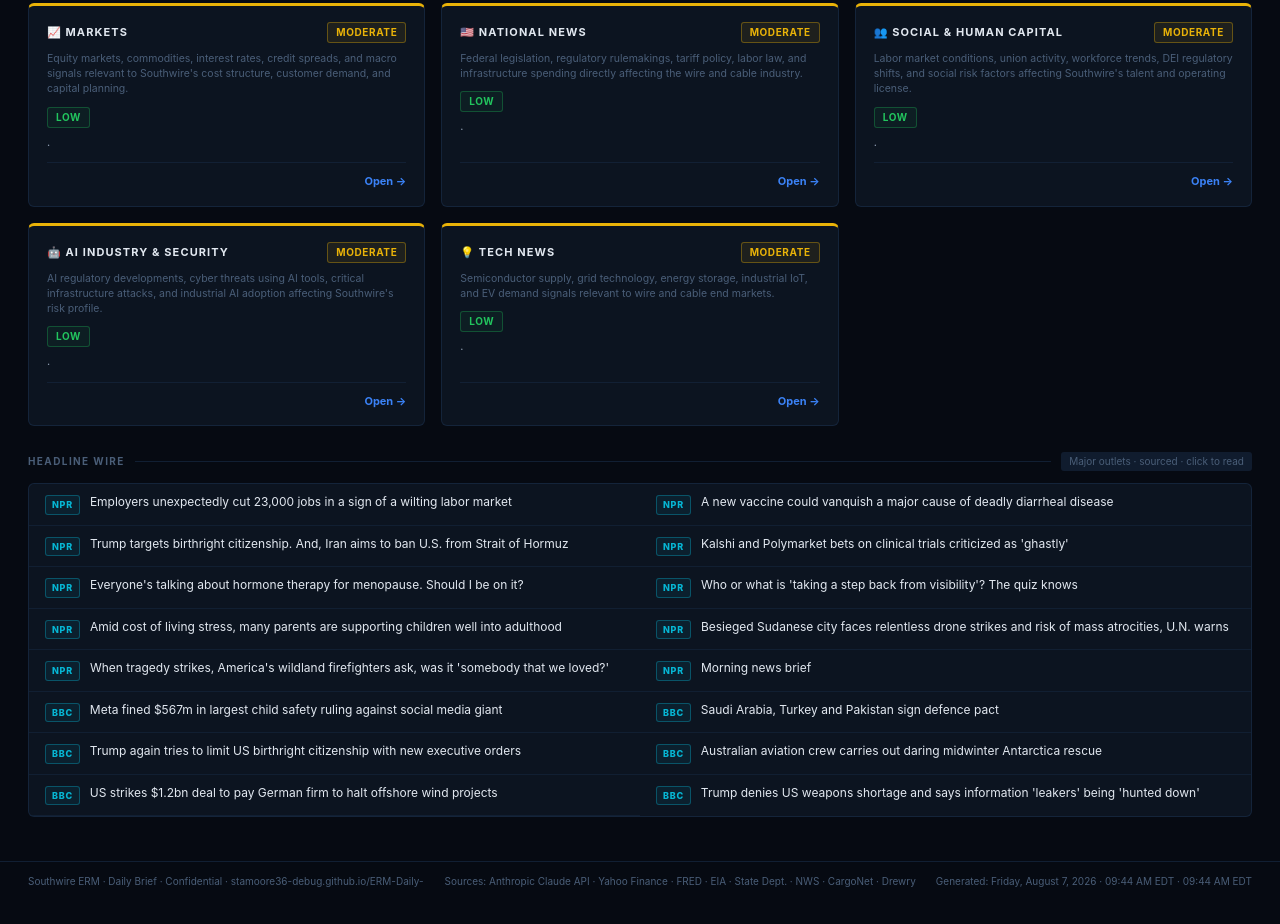
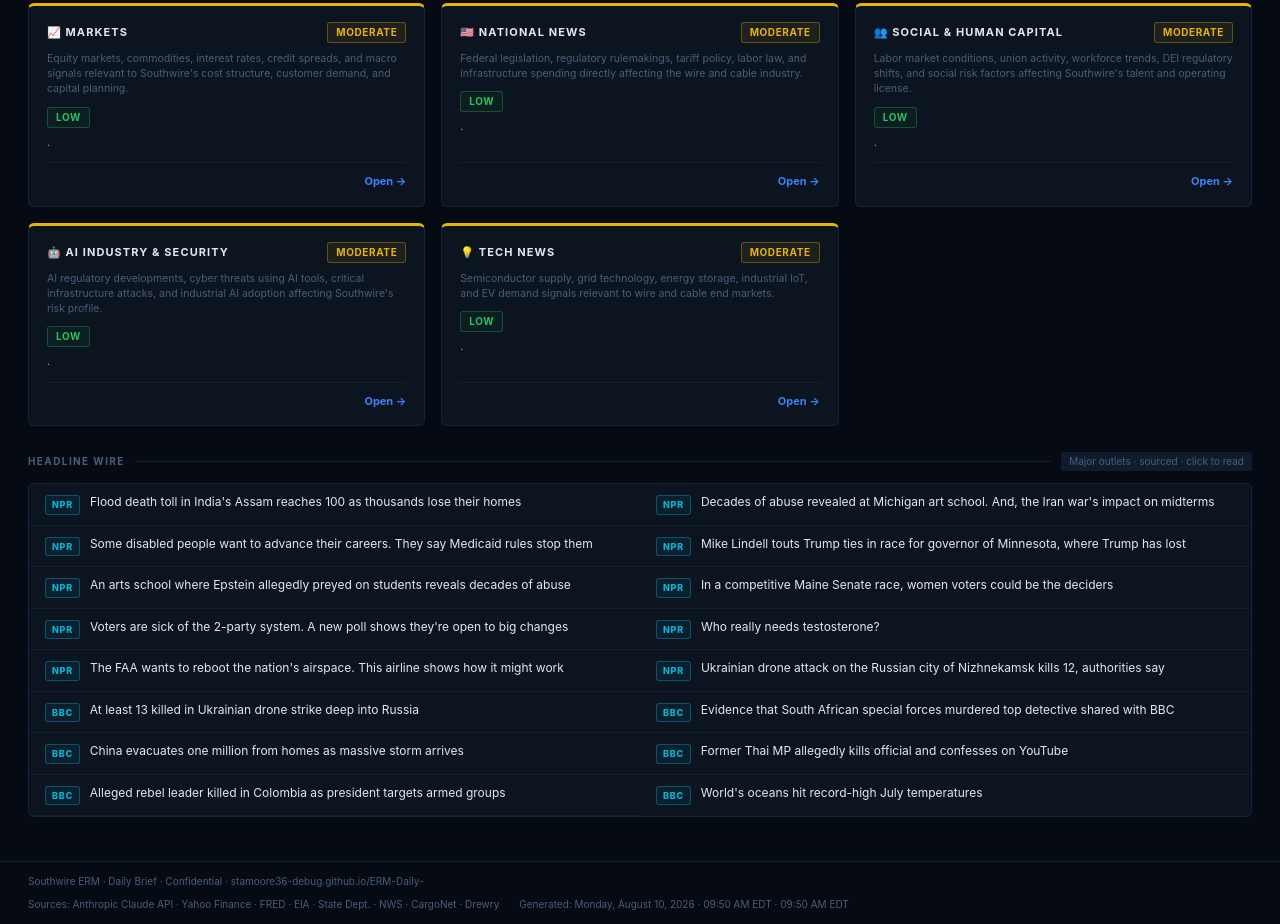
Before and after one commit to stamoore36-debug/ERM-Daily-, a plain HTML site: page index.html in a window 1280 px wide. Shown: the part 1091-2015 px from the top of the page. Before the commit the page ends 1992 px from the top, so only its background shows below. Drawn offline with Linux system fonts and the light colour scheme.

Commit message:
ERM Daily Brief: 2026-08-10 13:51 UTC

```diff
--- a/index.html
+++ b/index.html
@@ -203,9 +203,9 @@ button{font-family:inherit;cursor:pointer;}
 
 <script>window.__D = {
   "meta": {
-    "date": "Friday, August 7, 2026 · 09:44 AM EDT",
-    "dateShort": "Aug 7, 2026",
-    "runTime": "09:44 AM EDT",
+    "date": "Monday, August 10, 2026 · 09:50 AM EDT",
+    "dateShort": "Aug 10, 2026",
+    "runTime": "09:50 AM EDT",
     "posture": "ELEVATED",
     "postureSev": "high",
     "counts": {
@@ -219,7 +219,7 @@ button{font-family:inherit;cursor:pointer;}
     {
       "category": "US Equities",
       "name": "S&P 500",
-      "value": "7,743.47",
+      "value": "7,756.96",
       "unit": "Index · daily close",
       "note": "Broad equity risk-on/risk-off signal. High VIX or S&P drawdown signals demand risk for Southwire construction end markets.",
       "change": "▼ 0.00% day-over-day",
@@ -229,8 +229,8 @@ button{font-family:inherit;cursor:pointer;}
     {
       "category": "Energy",
       "name": "Brent Crude",
-      "value": "$82.02 /bbl",
-      "unit": "WTI $77.04 /bbl",
+      "value": "$85.49 /bbl",
+      "unit": "WTI $79.89 /bbl",
       "note": "Energy costs affect Southwire manufacturing and logistics. Sustained Brent >$90 pressures freight and resin input costs.",
       "change": "▼ 0.00% day-over-day",
       "changeSev": "good",
@@ -239,8 +239,8 @@ button{font-family:inherit;cursor:pointer;}
     {
       "category": "Critical Input",
       "name": "Copper (LME)",
-      "value": "$6.63 /lb",
-      "unit": "($14,617 /MT) · LME spot",
+      "value": "$6.61 /lb",
+      "unit": "($14,570 /MT) · LME spot",
       "note": "Primary raw material. Copper content of wire drives COGS. Sustained elevation compresses margin unless hedged or repriced.",
       "change": "▼ 0.00% day-over-day",
       "changeSev": "good",
@@ -249,7 +249,7 @@ button{font-family:inherit;cursor:pointer;}
     {
       "category": "Critical Input",
       "name": "Aluminum (LME)",
-      "value": "$3,384.00 /lb",
+      "value": "$3,480.50 /lb",
       "unit": "LME spot · Midwest premium add",
       "note": "Key input for aluminum wire and cable. Price signals secondary cost pressure and hedge calendar triggers.",
       "change": "▼ 0.00% day-over-day",
@@ -269,7 +269,7 @@ button{font-family:inherit;cursor:pointer;}
     {
       "category": "Volatility",
       "name": "VIX",
-      "value": "15.29",
+      "value": "15.34",
       "unit": "CBOE Volatility Index",
       "note": "Equity market fear gauge. VIX >25 indicates risk-off environment; monitor customer demand signals and receivables.",
       "change": "▼ 0.00% day-over-day",
@@ -279,7 +279,7 @@ button{font-family:inherit;cursor:pointer;}
     {
       "category": "Macro",
       "name": "Natural Gas",
-      "value": "$2.684 /MMBtu",
+      "value": "$2.792 /MMBtu",
       "unit": "Henry Hub futures",
       "note": "Energy input for manufacturing and logistics. Sustained elevation pressures margin. Drives residential heating demand indirectly.",
       "change": "▼ 0.00% day-over-day",
@@ -289,7 +289,7 @@ button{font-family:inherit;cursor:pointer;}
     {
       "category": "Safe Haven",
       "name": "Gold",
-      "value": "$4,413 /oz",
+      "value": "$4,396 /oz",
       "unit": "COMEX spot",
       "note": "Risk sentiment indicator. Gold >$3,000 with VIX elevation signals macro uncertainty that may dampen CapEx spending by customers.",
       "change": "▼ 0.00% day-over-day",
@@ -300,14 +300,11 @@ button{font-family:inherit;cursor:pointer;}
   "charts": [
     {
       "name": "S&P 500 · 30d",
-      "value": "7,743.47",
+      "value": "7,756.96",
       "chg": "0.0%",
       "bad": false,
-      "range": "30d range: 7,316.15 – 7,743.49",
+      "range": "30d range: 7,316.15 – 7,757.64",
       "pts": [
-        7503.8501,
-        7482.71,
-        7543.6401,
         7575.3901,
         7515.3398,
         7543.5898,
@@ -328,19 +325,17 @@ button{font-family:inherit;cursor:pointer;}
         7736.52,
         7723.5498,
         7709.96,
-        7743.4902
+        7757.6401,
+        7757.46
       ]
     },
     {
       "name": "Brent Crude · 30d",
-      "value": "82.02",
+      "value": "85.49",
       "chg": "0.0%",
       "bad": true,
-      "range": "30d range: 74.16 – 100.69",
+      "range": "30d range: 76.01 – 100.69",
       "pts": [
-        74.16,
-        78.02,
-        76.3,
         76.01,
         83.3,
         84.73,
@@ -361,19 +356,17 @@ button{font-family:inherit;cursor:pointer;}
         79.36,
         79.45,
         82.49,
-        82.05
+        83.55,
+        85.49
       ]
     },
     {
       "name": "Gold · 30d",
-      "value": "4,413.00",
+      "value": "4,395.60",
       "chg": "0.0%",
       "bad": false,
-      "range": "30d range: 3,985.60 – 4,413.10",
+      "range": "30d range: 3,985.60 – 4,394.80",
       "pts": [
-        4145.2998,
-        4070.8999,
-        4130.6001,
         4104.1001,
         3997.0,
         4061.1001,
@@ -394,19 +387,17 @@ button{font-family:inherit;cursor:pointer;}
         4095.3999,
         4245.7998,
         4242.0,
-        4413.1001
+        4340.7002,
+        4394.7998
       ]
     },
     {
       "name": "VIX · 30d",
-      "value": "15.29",
+      "value": "15.34",
       "chg": "0.0%",
       "bad": true,
-      "range": "30d range: 15.03 – 20.66",
+      "range": "30d range: 14.90 – 20.66",
       "pts": [
-        16.13,
-        16.9,
-        15.84,
         15.03,
         17.16,
         16.5,
@@ -427,19 +418,17 @@ button{font-family:inherit;cursor:pointer;}
         16.5,
         15.81,
         15.15,
-        15.29
+        14.9,
+        15.34
       ]
     },
     {
       "name": "Copper (LME) · 30d",
-      "value": "6.63",
+      "value": "6.61",
       "chg": "0.0%",
       "bad": true,
-      "range": "30d range: 6.05 – 6.70",
+      "range": "30d range: 6.22 – 6.70",
       "pts": [
-        6.1715,
-        6.0545,
-        6.215,
         6.2335,
         6.233,
         6.33,
@@ -460,122 +449,123 @@ button{font-family:inherit;cursor:pointer;}
         6.6185,
         6.703,
         6.687,
-        6.6315
+        6.5705,
+        6.6095
       ]
     }
   ],
   "wire": [
     {
       "outlet": "NPR",
-      "title": "Employers unexpectedly cut 23,000 jobs in a sign of a wilting labor market",
-      "url": "https://www.npr.org/2026/08/07/nx-s1-5924786/employers-economy-labor-jobs-federal-reserve",
-      "summary": "U.S. employers cut 23,000 jobs in July, and job gains for the two previous months were weaker than initially reported, according to a report Friday from the Labor Department.",
-      "pub_date": "Fri, 07 Aug 2026 09:10:10 -0400"
+      "title": "Flood death toll in India's Assam reaches 100 as thousands lose their homes",
+      "url": "https://www.npr.org/2026/08/10/g-s1-138015/flood-death-toll-in-indias-assam-reaches-100-as-thousands-lose-their-homes",
+      "summary": "Days of heavy monsoon rain has caused rivers, including the Brahmaputra, to overflow, inundating communities, disrupting livelihoods and damaging infrastructure.",
+      "pub_date": "Mon, 10 Aug 2026 08:39:05 -0400"
     },
     {
       "outlet": "NPR",
-      "title": "A new vaccine could vanquish a major cause of deadly diarrheal disease",
-      "url": "https://www.npr.org/2026/08/07/g-s1-137456/diarrhea-disease-vaccine-childhood-deaths-shigella",
-      "summary": "Over 1 million people a year die from diarrheal disease. Nearly half are kids under age 5. A new vaccine in trials offers great hope.",
-      "pub_date": "Fri, 07 Aug 2026 07:36:33 -0400"
+      "title": "Decades of abuse revealed at Michigan art school. And, the Iran war's impact on midterms",
+      "url": "https://www.npr.org/2026/08/10/g-s1-138013/up-first-newsletter-epstein-interlochen-center-for-the-arts-trump-iran-midterms-wildfires",
+      "summary": "A new report has revealed decades of alleged abuse at an elite art school. NPR spoke with one of the victims. And, Iran is playing the long game with negotiations, which could impact midterms.",
+      "pub_date": "Mon, 10 Aug 2026 07:42:58 -0400"
     },
     {
       "outlet": "NPR",
-      "title": "Trump targets birthright citizenship. And, Iran aims to ban U.S. from Strait of Hormuz",
-      "url": "https://www.npr.org/2026/08/07/g-s1-137730/up-first-newsletter-trump-birthright-citizenship-iran-oman-strait-of-hormuz-anthony-fauci-mitch-mcconnell",
-      "summary": "President Trump says he has signed two new orders targeting birthright citizenship. And, Iran is aiming to ban U.S. ships from the Strait of Hormuz.",
-      "pub_date": "Fri, 07 Aug 2026 06:56:19 -0400"
+      "title": "Some disabled people want to advance their careers. They say Medicaid rules stop them",
+      "url": "https://www.npr.org/2026/08/10/nx-s1-5910791/disabilities-people-work-requirements-medicaid-income-caps-buy-in",
+      "summary": "Medicaid will have new work requirements next year. But some people with disabilities, who already work, say they'd like to work more, but risk losing their Medicaid coverage if they earn too much.",
+      "pub_date": "Mon, 10 Aug 2026 07:00:00 -0400"
     },
     {
       "outlet": "NPR",
-      "title": "Kalshi and Polymarket bets on clinical trials criticized as 'ghastly'",
-      "url": "https://www.npr.org/2026/08/07/nx-s1-5922530/patients-betting-kalshi-polymarket-clinical-trials",
-      "summary": "Researchers warn betting on clinical trials could incentivize insider trading and interfere with drug development. But Kalshi and Polymarket say they provide valuable information to patients.",
-      "pub_date": "Fri, 07 Aug 2026 06:00:00 -0400"
+      "title": "Mike Lindell touts Trump ties in race for governor of Minnesota, where Trump has lost",
+      "url": "https://www.npr.org/2026/08/10/nx-s1-5925152/lindell-minnesota-primary-elections-trump",
+      "summary": "Lindell, of \"MyPillow,\" plays up his ties to Trump, who endorsed him for Tuesday's primary. But the state Republican convention backed one of his opponents.",
+      "pub_date": "Mon, 10 Aug 2026 05:00:00 -0400"
     },
     {
       "outlet": "NPR",
-      "title": "Everyone's talking about hormone therapy for menopause. Should I be on it?",
-      "url": "https://www.npr.org/2026/08/07/nx-s1-5922746/menopause-hormone-therapy-hrt-heart",
-      "summary": "For years, doctors advised against hormone therapy for women in the menopausal transition. Now everyone's talking about how great it is. Is it really a wonder drug that women should all be on?",
-      "pub_date": "Fri, 07 Aug 2026 06:00:00 -0400"
+      "title": "An arts school where Epstein allegedly preyed on students reveals decades of abuse",
+      "url": "https://www.npr.org/2026/08/10/nx-s1-5924901/michigan-students-jeffrey-epstein-sexual-abuse-interlochen-center-arts",
+      "summary": "In a new report, former Interlochen students detail some 70 allegations of sexual abuse by nearly 50 adults employed or affiliated with the school. One of the former students tells his story to NPR.",
+      "pub_date": "Mon, 10 Aug 2026 05:00:00 -0400"
     },
     {
       "outlet": "NPR",
-      "title": "Who or what is 'taking a step back from visibility'? The quiz knows",
-      "url": "https://www.npr.org/2026/08/07/g-s1-137559/space-book-reflecting-pool-tmz-vaccine-news-quiz",
-      "summary": "Plus, if you know what \"TMZ\" stands for, you'll get at least on question right this week!",
-      "pub_date": "Fri, 07 Aug 2026 05:00:00 -0400"
+      "title": "In a competitive Maine Senate race, women voters could be the deciders",
+      "url": "https://www.npr.org/2026/08/10/nx-s1-5925349/maine-senate-race-susan-collins-troy-jackson-women-voters",
+      "summary": "The race between Susan Collins and Troy Jackson is one of this year's most high-profile Senate contests. To win, both candidates will need support from an especially powerful voting bloc: Maine women.",
+      "pub_date": "Mon, 10 Aug 2026 05:00:00 -0400"
     },
     {
       "outlet": "NPR",
-      "title": "Amid cost of living stress, many parents are supporting children well into adulthood",
-      "url": "https://www.npr.org/2026/08/07/nx-s1-5876223/cost-of-living-parents-adult-children-financial-support",
-      "summary": "Polls show most Americans think young adults today have it harder financially than past generations. A majority of parents help their grown children with expenses, even if it hurts their own finances.",
-      "pub_date": "Fri, 07 Aug 2026 05:00:00 -0400"
+      "title": "Voters are sick of the 2-party system. A new poll shows they're open to big changes",
+      "url": "https://www.npr.org/2026/08/10/nx-s1-5920312/proportional-representation-poll",
+      "summary": "A new poll shows support for moving the U.S. toward proportional representation, a system that elects multiple representatives in a single district in rough proportion to a party's vote share.",
+      "pub_date": "Mon, 10 Aug 2026 05:00:00 -0400"
     },
     {
       "outlet": "NPR",
-      "title": "Besieged Sudanese city faces relentless drone strikes and risk of mass atrocities, U.N. warns",
-      "url": "https://www.npr.org/2026/08/07/nx-s1-5921212/el-obeid-sudan-war",
-      "summary": "Hundreds of thousands of civilians in el-Obeid are being battered by relentless drone strikes and face critical water shortages and a worsening cholera outbreak, while women and girls are reporting high rates of sexual violence.",
-      "pub_date": "Fri, 07 Aug 2026 05:00:00 -0400"
+      "title": "Who really needs testosterone?",
+      "url": "https://www.npr.org/2026/08/10/nx-s1-5920359/health-men-safety-testosterone-fda-hormone-therapy",
+      "summary": "The military plans to start screening service members for low testosterone, and social media is overflowing with claims about testosterone therapy. But who actually needs it?",
+      "pub_date": "Mon, 10 Aug 2026 05:00:00 -0400"
     },
     {
       "outlet": "NPR",
-      "title": "When tragedy strikes, America's wildland firefighters ask, was it 'somebody that we loved?'",
-      "url": "https://www.npr.org/2026/08/07/nx-s1-5920418/firefighters-mourn-deaths-intense-wildfire-season",
-      "summary": "Deaths and close calls while fighting wildfires have strained an already on-edge workforce. They've also raised questions about policies and priorities amid an intense wildfire season.",
-      "pub_date": "Fri, 07 Aug 2026 05:00:00 -0400"
+      "title": "The FAA wants to reboot the nation's airspace. This airline shows how it might work",
+      "url": "https://www.npr.org/2026/08/10/nx-s1-5872752/airspace-reboot-alaska-airlines-flyways",
+      "summary": "When Alaska Airlines wanted to optimize its operations, it turned to a small startup called Air Space Intelligence. Now the FAA has hired the company for a major reboot of the entire U.S. airspace.",
+      "pub_date": "Mon, 10 Aug 2026 05:00:00 -0400"
     },
     {
       "outlet": "NPR",
-      "title": "Morning news brief",
-      "url": "https://www.npr.org/2026/08/07/nx-s1-5921269/morning-news-brief",
-      "summary": "Trump issues new orders to limit birthright citizenship, Iran shares details of an agreement with Oman to reopen Strait of Hormuz, Trump under pressure to find a breakthrough with Iran.",
-      "pub_date": "Fri, 07 Aug 2026 04:41:55 -0400"
+      "title": "Ukrainian drone attack on the Russian city of Nizhnekamsk kills 12, authorities say",
+      "url": "https://www.npr.org/2026/08/10/nx-s1-5927024/ukrainian-drone-attack-russia",
+      "summary": "Ukraine has targeted Russian oil facilities with long-range drones almost daily in recent months. The barrage has caused fuel shortages in Russia and unsettled the Russian public.",
+      "pub_date": "Mon, 10 Aug 2026 04:58:22 -0400"
     },
     {
       "outlet": "BBC",
-      "title": "Meta fined $567m in largest child safety ruling against social media giant",
-      "url": "https://www.bbc.co.uk/news/articles/cd7lz3wr2rlo?at_medium=RSS&at_campaign=rss",
-      "summary": "The ruling is in addition to $375m in fines Meta was already ordered to pay in the case, for a total of $942m.",
-      "pub_date": "Fri, 07 Aug 2026 09:22:03 GMT"
+      "title": "At least 13 killed in Ukrainian drone strike deep into Russia",
+      "url": "https://www.bbc.co.uk/news/articles/cvgjvgv926po?at_medium=RSS&at_campaign=rss",
+      "summary": "Russian officials say another 75 people were injured by the attack in the Tatarstan region, one of the deadliest Ukrainian drone attacks on Russia since Moscow's full-scale invasion.",
+      "pub_date": "Mon, 10 Aug 2026 12:54:13 GMT"
     },
     {
       "outlet": "BBC",
-      "title": "Saudi Arabia, Turkey and Pakistan sign defence pact",
-      "url": "https://www.bbc.co.uk/news/articles/c30418m4mj4o?at_medium=RSS&at_campaign=rss",
-      "summary": "Pakistan says an attack on any of the three will amount to an attack against all, amid conflict in the Middle East.",
-      "pub_date": "Fri, 07 Aug 2026 13:18:33 GMT"
+      "title": "Evidence that South African special forces murdered top detective shared with BBC",
+      "url": "https://www.bbc.co.uk/news/articles/cly8djwgem0o?at_medium=RSS&at_campaign=rss",
+      "summary": "Frans Mathipa was shot while driving - we got access to the prosecution case against eight accused men.",
+      "pub_date": "Sun, 09 Aug 2026 23:05:29 GMT"
     },
     {
       "outlet": "BBC",
-      "title": "Trump again tries to limit US birthright citizenship with new executive orders",
-      "url": "https://www.bbc.co.uk/news/articles/cj63966j95yo?at_medium=RSS&at_campaign=rss",
-      "summary": "The executive orders ban birth tourism and expand the existing definition of people whose children are not eligible for US birthright citizenship.",
-      "pub_date": "Fri, 07 Aug 2026 00:34:14 GMT"
+      "title": "China evacuates one million from homes as massive storm arrives",
+      "url": "https://www.bbc.co.uk/news/articles/cx2rgzyplg2o?at_medium=RSS&at_campaign=rss",
+      "summary": "Typhoon Dolphin has made landfall, bringing strong winds and heavy rain across eastern China including Shanghai.",
+      "pub_date": "Mon, 10 Aug 2026 07:23:54 GMT"
     },
     {
       "outlet": "BBC",
-      "title": "Australian aviation crew carries out daring midwinter Antarctica rescue",
-      "url": "https://www.bbc.co.uk/news/articles/c89nqlz5p4qo?at_medium=RSS&at_campaign=rss",
-      "summary": "Team evacuated a patient from McMurdo Station after landing plane in total darkness and temperature of -43°C.",
-      "pub_date": "Fri, 07 Aug 2026 05:44:29 GMT"
+      "title": "Former Thai MP allegedly kills official and confesses on YouTube",
+      "url": "https://www.bbc.co.uk/news/articles/cqx7lje8l79o?at_medium=RSS&at_campaign=rss",
+      "summary": "Chalong Riewrang called a YouTube livestream to say he had shot a government official.",
+      "pub_date": "Mon, 10 Aug 2026 09:51:07 GMT"
     },
     {
       "outlet": "BBC",
-      "title": "US strikes $1.2bn deal to pay German firm to halt offshore wind projects",
-      "url": "https://www.bbc.co.uk/news/articles/c1e1vg0gjl5o?at_medium=RSS&at_campaign=rss",
-      "summary": "The RWE payout is the latest in a string of deals cancelling wind energy projects, a power source long derided by Trump.",
-      "pub_date": "Fri, 07 Aug 2026 13:32:41 GMT"
+      "title": "Alleged rebel leader killed in Colombia as president targets armed groups",
+      "url": "https://www.bbc.co.uk/news/articles/c5yrljp9x9eo?at_medium=RSS&at_campaign=rss",
+      "summary": "The military operation against Hernando Forero Mosquera was carried out just days after Colombia's new president was sworn in.",
+      "pub_date": "Mon, 10 Aug 2026 12:23:21 GMT"
     },
     {
       "outlet": "BBC",
-      "title": "Trump denies US weapons shortage and says information 'leakers' being 'hunted down'",
-      "url": "https://www.bbc.co.uk/news/articles/cy8mjd19xm7o?at_medium=RSS&at_campaign=rss",
-      "summary": "While precise data is classified, publicly available information suggests the US has used up many difficult-to-manufacture weapons.",
-      "pub_date": "Thu, 06 Aug 2026 18:53:51 GMT"
+      "title": "World's oceans hit record-high July temperatures",
+      "url": "https://www.bbc.co.uk/news/articles/cpvw8vmmgrwo?at_medium=RSS&at_campaign=rss",
+      "summary": "Global oceans recorded their hottest July on record, partly fuelled by developing El Niño conditions, as wildfires continue to ravage western Europe.",
+      "pub_date": "Mon, 10 Aug 2026 10:24:46 GMT"
     }
   ],
   "segments": [
@@ -591,7 +581,7 @@ button{font-family:inherit;cursor:pointer;}
           {
             "cat": "Wire Input",
             "name": "Copper (LME)",
-            "val": "$6.63 /lb",
+            "val": "$6.61 /lb",
             "unit": "LME spot",
             "note": "Primary cost driver",
             "chg": "0.00% day",
@@ -601,7 +591,7 @@ button{font-family:inherit;cursor:pointer;}
           {
             "cat": "Wire Input",
             "name": "Aluminum (LME)",
-            "val": "$3,384.00 /lb",
+            "val": "$3,480.50 /lb",
             "unit": "LME spot",
             "note": "Al wire and insulation",
             "chg": "0.00% day",
@@ -611,7 +601,7 @@ button{font-family:inherit;cursor:pointer;}
           {
             "cat": "Energy",
             "name": "WTI Crude",
-            "val": "$77.04 /bbl",
+            "val": "$79.89 /bbl",
             "unit": "NYMEX front month",
             "note": "Logistics and resin proxy",
             "chg": "0.00% day",
@@ -621,7 +611,7 @@ button{font-family:inherit;cursor:pointer;}
           {
             "cat": "Energy",
             "name": "Natural Gas",
-            "val": "$2.684 /MMBtu",
+            "val": "$2.792 /MMBtu",
             "unit": "Henry Hub",
             "note": "Manufacturing energy cost",
             "chg": "0.00% day",
@@ -840,7 +830,7 @@ button{font-family:inherit;cursor:pointer;}
           }
         ],
         "highRisk": [],
-        "updatedAt": "Aug 7, 2026",
+        "updatedAt": "Aug 10, 2026",
         "source": "U.S. State Dept.",
         "sourceUrl": "https://travel.state.gov"
       }
```
Also changed, not shown: data/data.json (+101 -111 lines).
